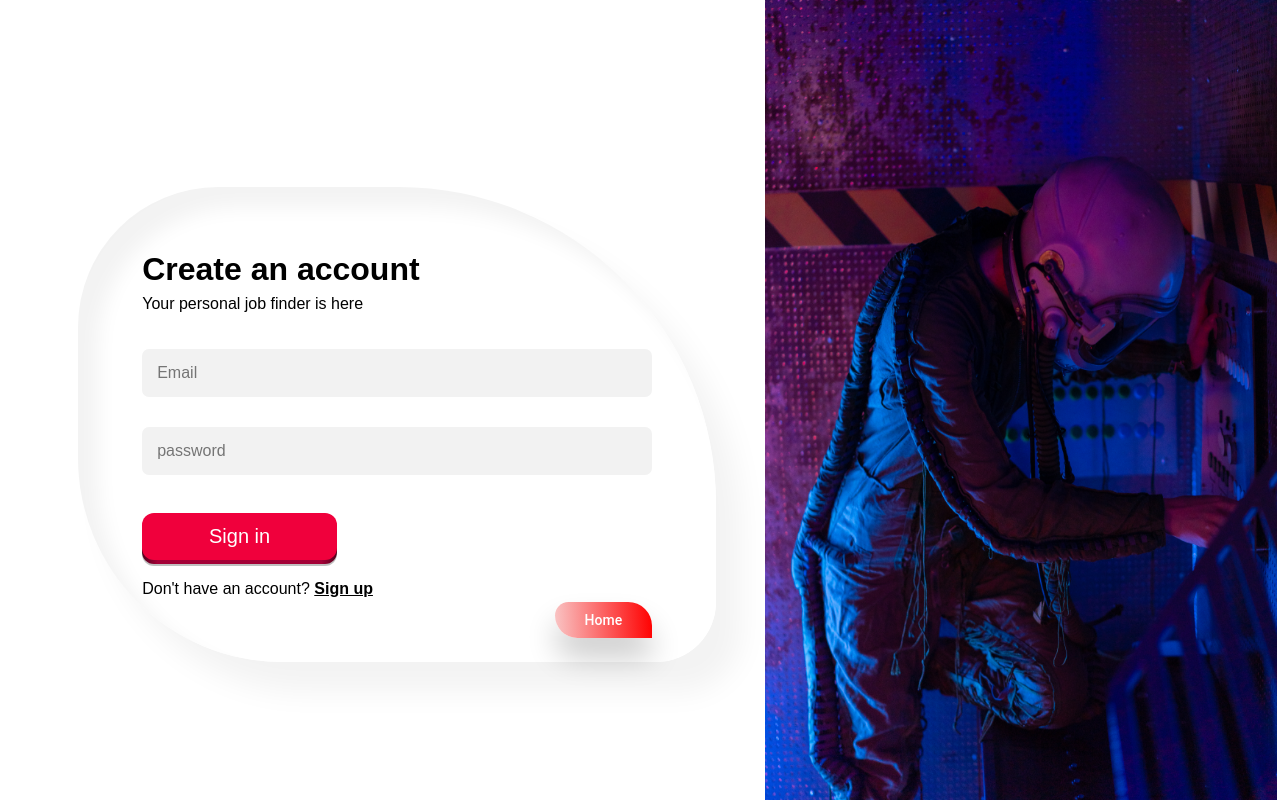
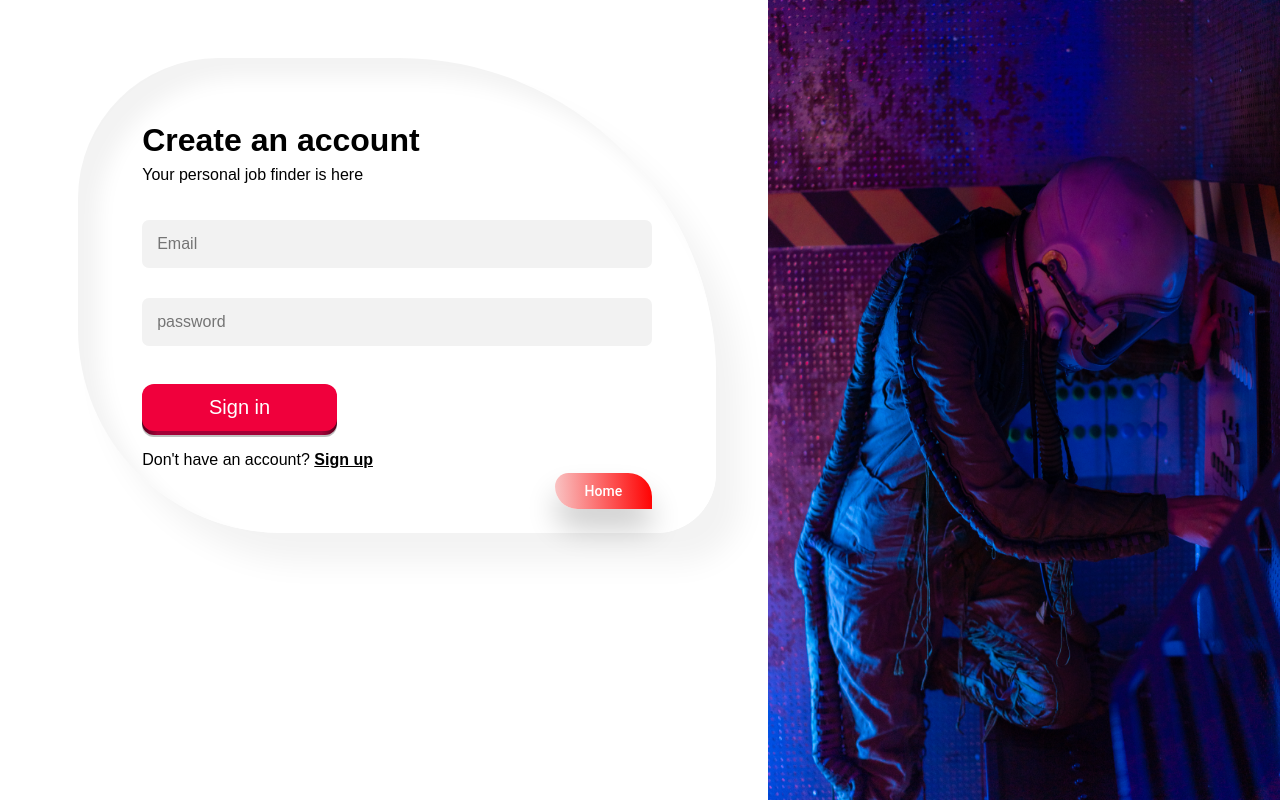
Before and after one commit to rajesh3815/joblisting-fronted, a React (Vite) app: page /login in a window 1280 px wide. Built offline with nearby package versions, Linux system fonts and the light colour scheme.

Commit message:
Update signup.css

```diff
--- a/src/pages/signinpage/signup.css
+++ b/src/pages/signinpage/signup.css
@@ -68,7 +68,7 @@ input {
 .heroImage {
     width: 40vw;
     height: 100vh;
-    postion:absolute;
+    position:absolute;
     right:0
 }
 
```
